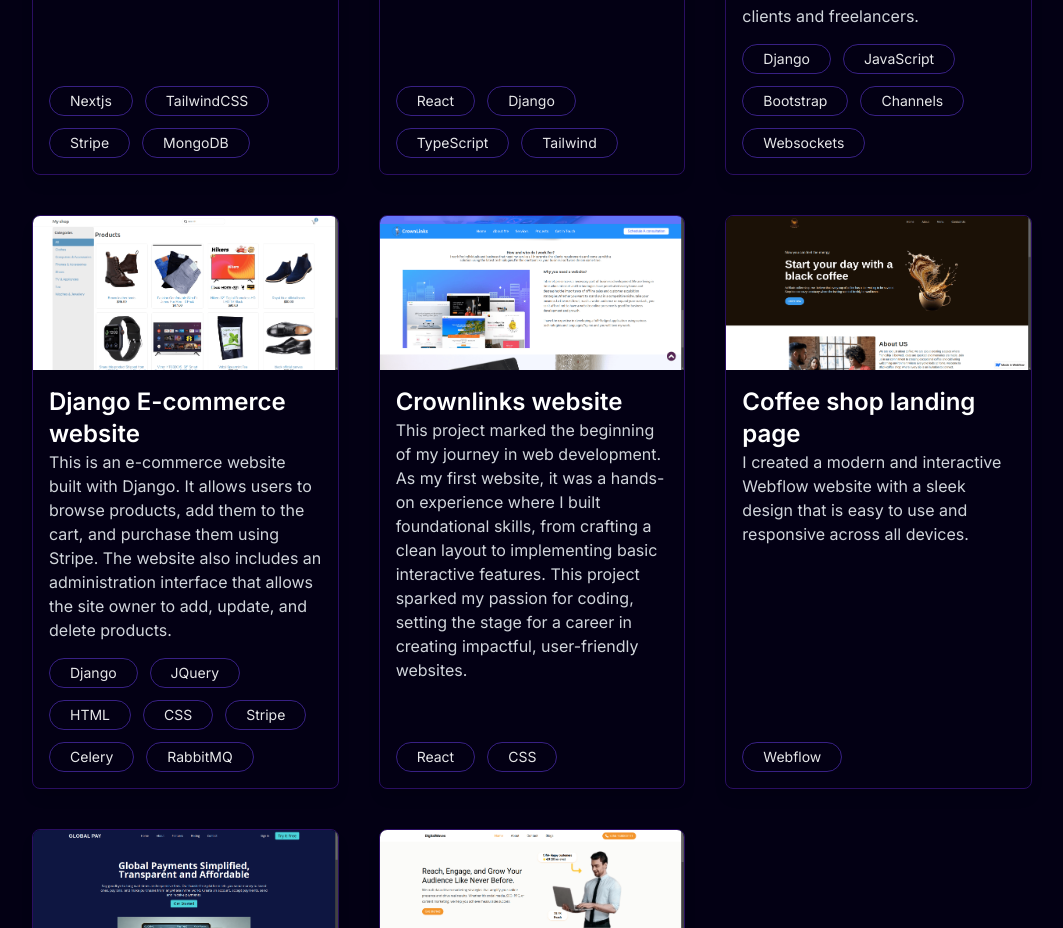
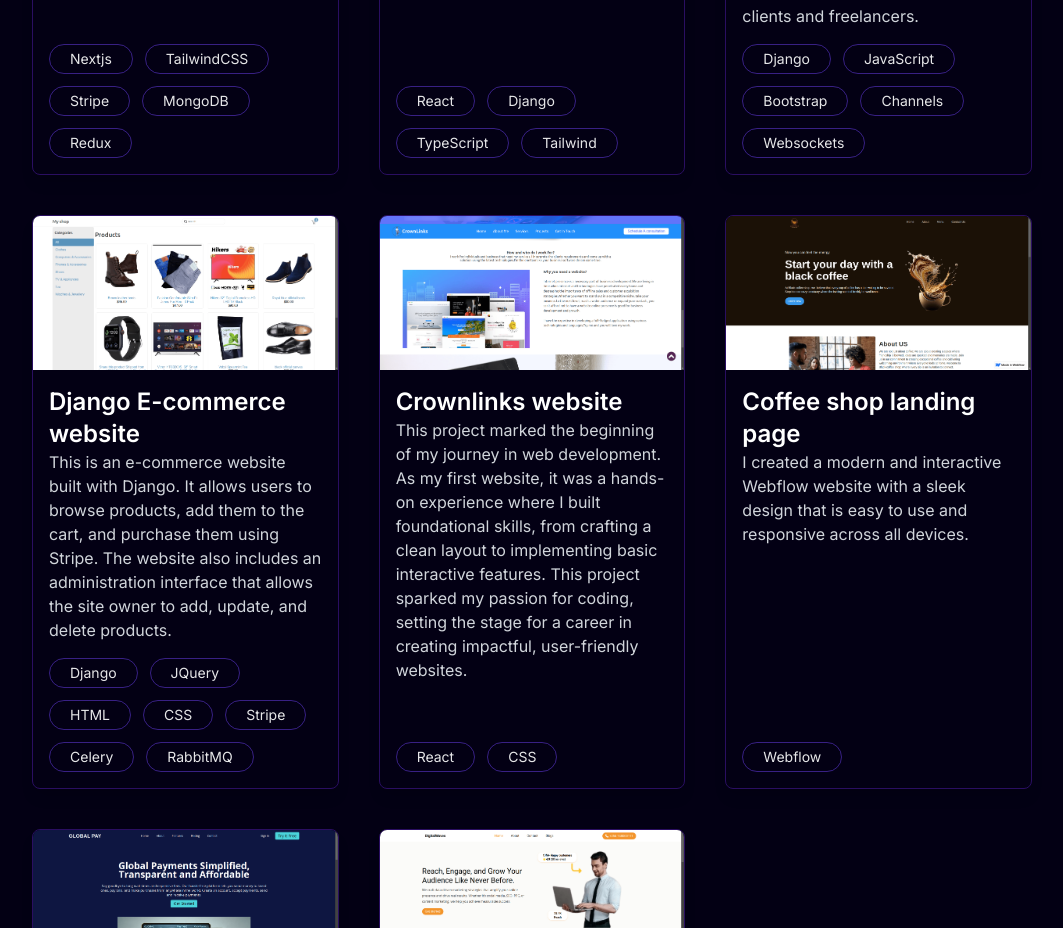
Before and after one commit to isaacmain254/my-website, a Next.js app: page / in a window 1280 px wide. Shown: the part 5400-6328 px from the top of the page, without its empty margins (108-1171 px from the left). Built offline with nearby package versions, Linux system fonts and the light colour scheme; a web font is replaced by a local one.

Commit message:
updated project details

```diff
--- a/constants/index.ts
+++ b/constants/index.ts
@@ -147,7 +147,7 @@ export const PROJECTS: ProjectsProps[] = [
     image: "/projects/men-shoes-ecommerce.png",
     link: "https://menshoes.vercel.app/",
     source: "https://github.com/isaacmain254/mongodb-nextjs-ecommerce",
-    technologies: ["Nextjs", "TailwindCSS", "Stripe", "MongoDB"],
+    technologies: ["Nextjs", "TailwindCSS", "Stripe", "MongoDB", "Redux"],
   },
   {
     title: "Sacco management system",
```
